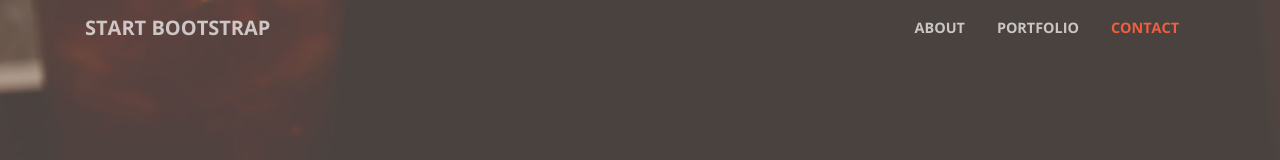
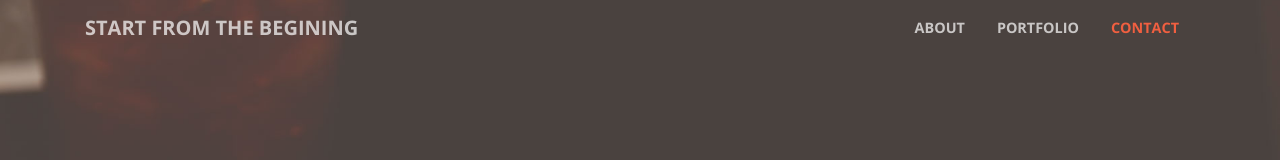
Before and after one commit to alkgreer/alkgreer.github.io, a website with bundled scripts: page index.html in a window 1280 px wide. Shown: the top 160 px of the page. Built offline with nearby package versions, Linux system fonts and the light colour scheme.

Commit message:
edited top scroll text

```diff
--- a/index.html
+++ b/index.html
@@ -31,7 +31,7 @@
     <!-- Navigation -->
     <nav class="navbar navbar-expand-lg navbar-light fixed-top" id="mainNav">
       <div class="container">
-        <a class="navbar-brand js-scroll-trigger" href="#page-top">Start Bootstrap</a>
+        <a class="navbar-brand js-scroll-trigger" href="#page-top">Start from the Begining</a>
         <button class="navbar-toggler navbar-toggler-right" type="button" data-toggle="collapse" data-target="#navbarResponsive" aria-controls="navbarResponsive" aria-expanded="false" aria-label="Toggle navigation">
           <span class="navbar-toggler-icon"></span>
         </button>
```
